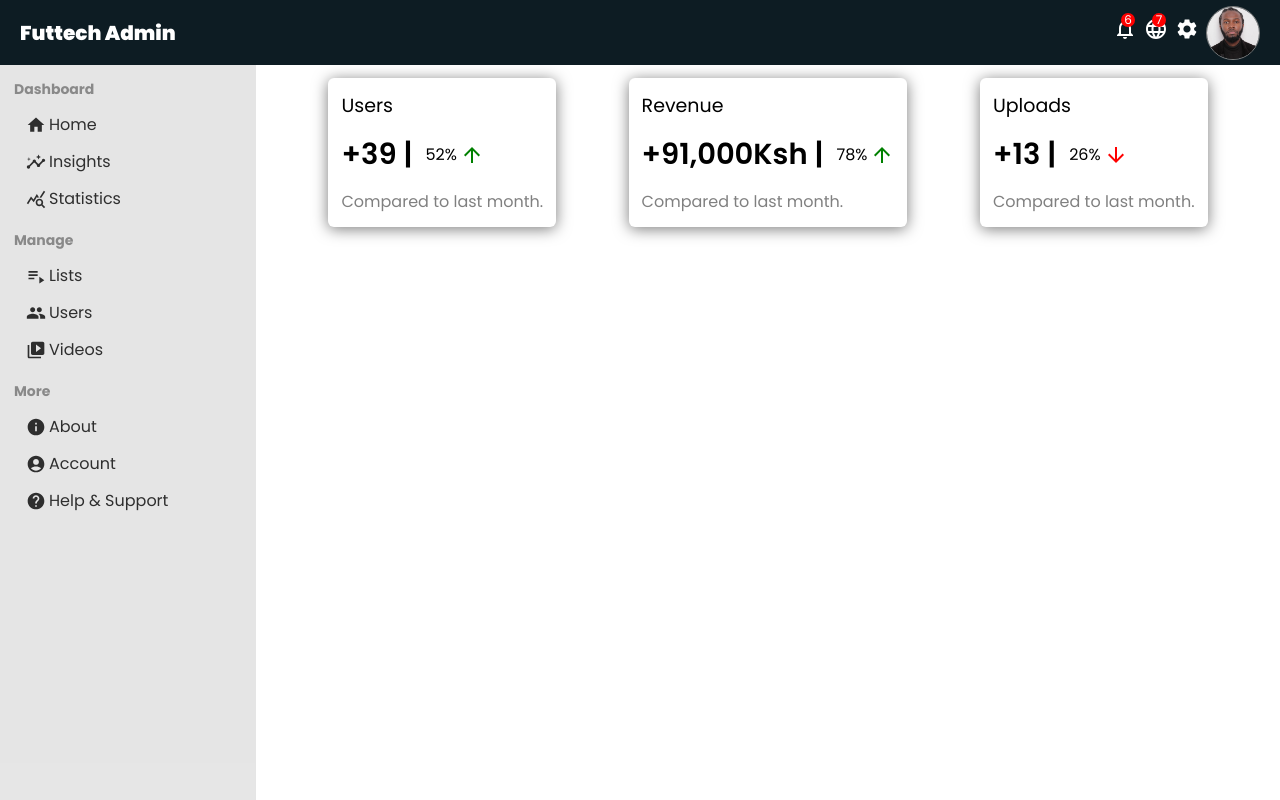
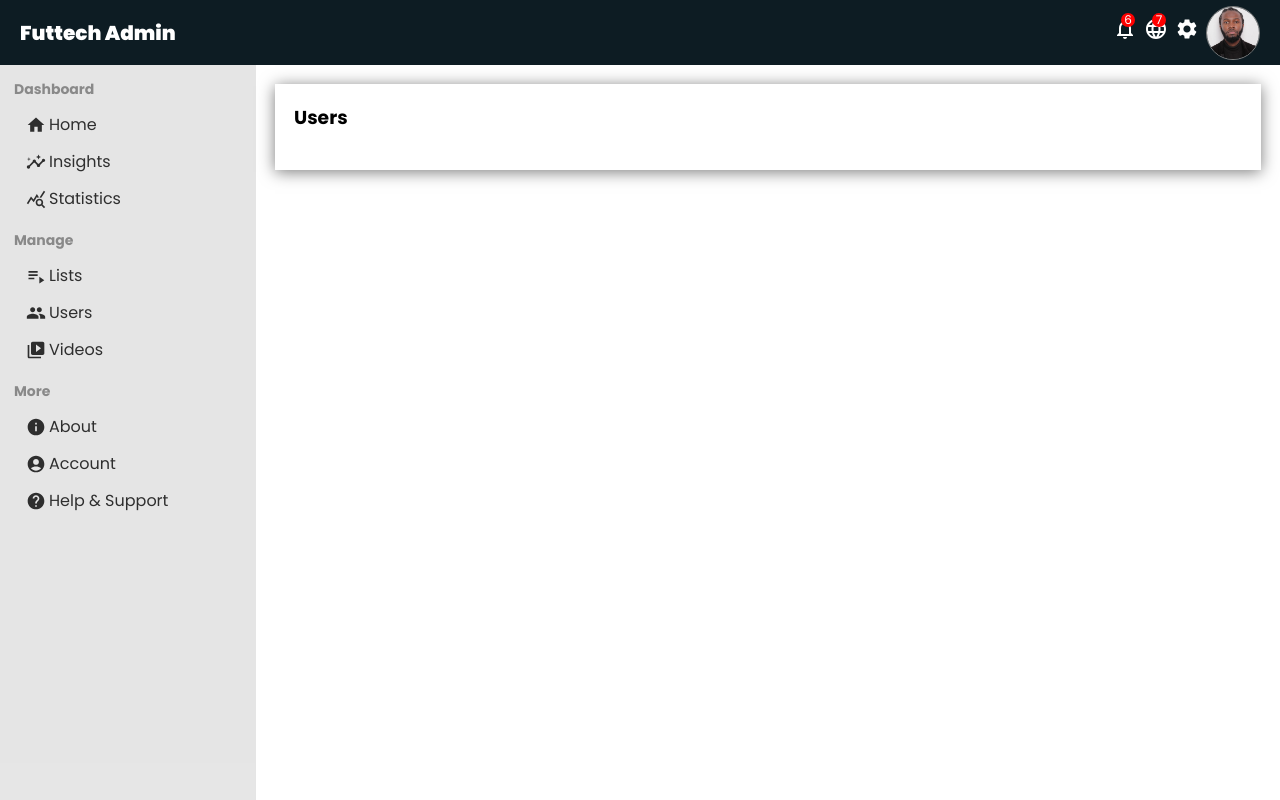
Before and after one commit to kal-kyokya/react-admin-panel, a React (Create React App) app: page / in a window 1280 px wide. Built offline with nearby package versions, Linux system fonts and the light colour scheme.

Commit message:
Design the 'insights' sidebar option and ready addition of a chart component.

```diff
--- a/src/App.jsx
+++ b/src/App.jsx
@@ -2,13 +2,14 @@ import './app.scss';
 import Topbar from './components/topbar/Topbar';
 import Sidebar from './components/sidebar/Sidebar';
 import Home from './pages/home/Home';
+import Insights from './pages/insights/Insights';
 
 function App() {
     return (<div>
 		<Topbar />
 		<div className='container'>
 		    <Sidebar />
-		    <Home />
+		    <Insights />
 		</div>
 	    </div>);
 }
--- /dev/null
+++ b/src/components/chart/Chart.jsx
@@ -0,0 +1,62 @@
+import './chart.scss';
+import { LineChart, Line,
+	 XAxis, YAxis,
+	 CartesianGrid, Tooltip,
+	 Legend, ResponsiveContainer
+       } from 'recharts';
+
+const data = [
+  {
+    name: 'Page A',
+    uv: 4000,
+    pv: 2400,
+    amt: 2400,
+  },
+  {
+    name: 'Page B',
+    uv: 3000,
+    pv: 1398,
+    amt: 2210,
+  },
+  {
+    name: 'Page C',
+    uv: 2000,
+    pv: 9800,
+    amt: 2290,
+  },
+  {
+    name: 'Page D',
+    uv: 2780,
+    pv: 3908,
+    amt: 2000,
+  },
+  {
+    name: 'Page E',
+    uv: 1890,
+    pv: 4800,
+    amt: 2181,
+  },
+  {
+    name: 'Page F',
+    uv: 2390,
+    pv: 3800,
+    amt: 2500,
+  },
+  {
+    name: 'Page G',
+    uv: 3490,
+    pv: 4300,
+    amt: 2100,
+  },
+];
+
+const Chart = () => {
+    return (
+	<div className='chart'>
+	    <h3 className='chartTitle'>Users</h3>
+
+	</div>
+    );
+}
+
+export default Chart;
--- /dev/null
+++ b/src/components/chart/chart.scss
@@ -0,0 +1,9 @@
+.chart {
+    margin: 19px;
+    padding: 19px;
+    box-shadow: 0px 2px 15px 0px rgba(0, 0, 0, 0.52);
+
+    .chartTitle {
+	margin-bottom: 19px;
+    }
+}
--- /dev/null
+++ b/src/pages/insights/Insights.jsx
@@ -0,0 +1,12 @@
+import './insights.scss';
+import Chart from '../../components/chart/Chart';
+
+const Insights = () => {
+    return (
+	<div className='insights'>
+	    <Chart />
+	</div>
+    );
+}
+
+export default Insights;
--- /dev/null
+++ b/src/pages/insights/insights.scss
@@ -0,0 +1,4 @@
+.insights {
+    flex: 4;
+    color: black;
+}
```
